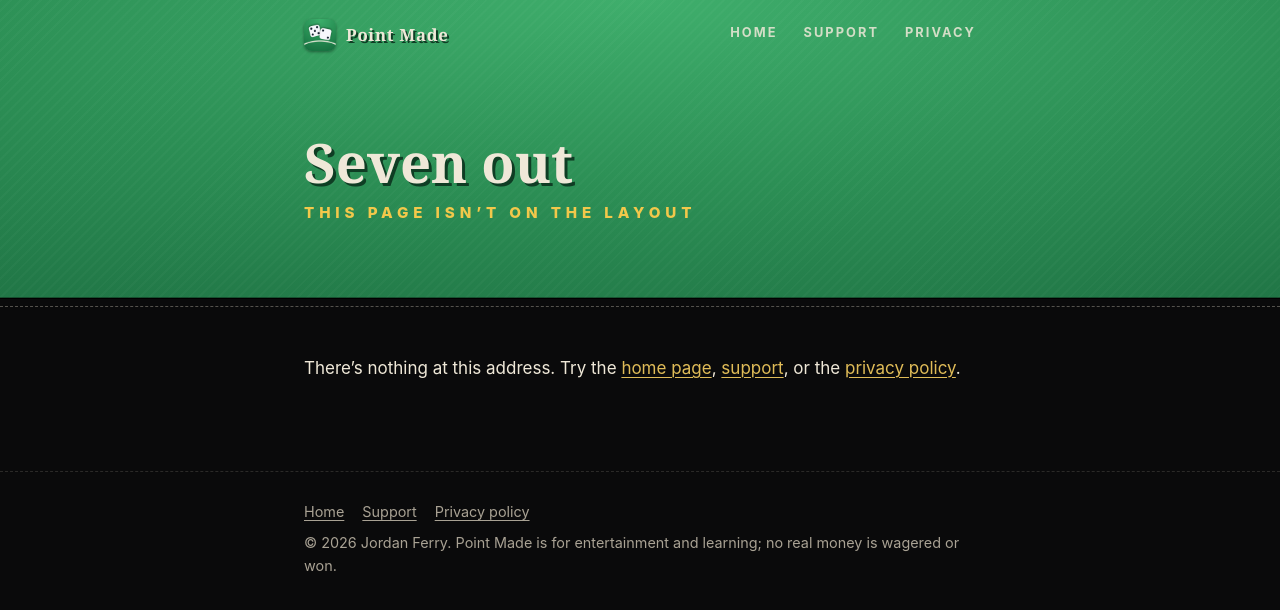
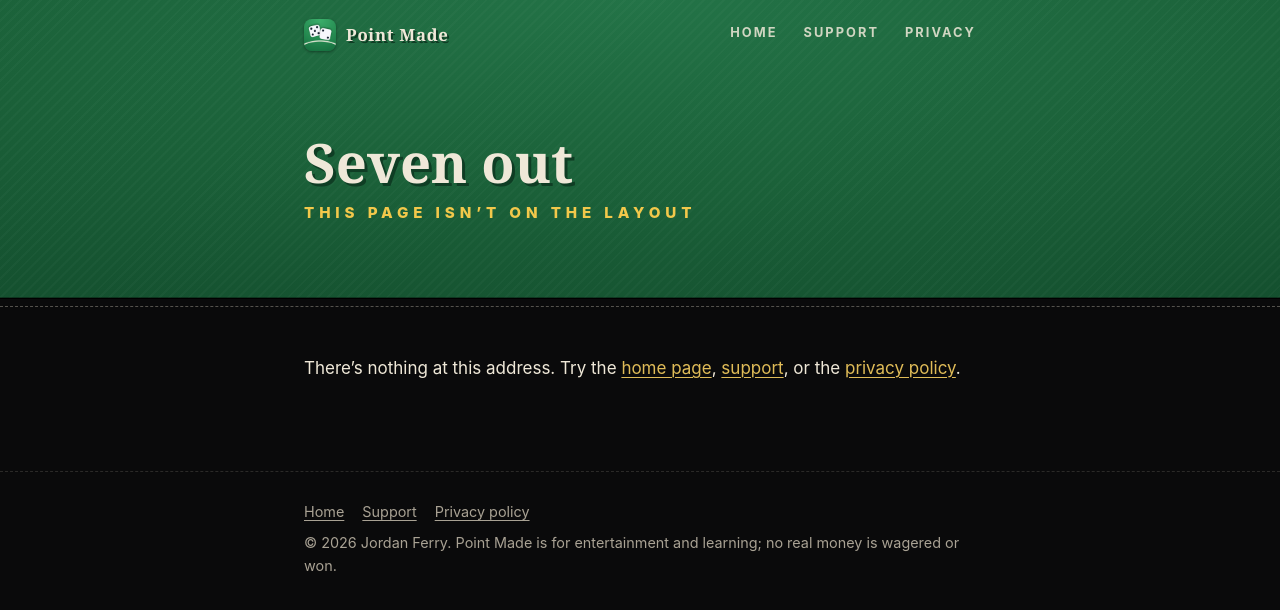
Before and after one commit to jsferry91/pointmadecraps.com, a plain HTML site: page 404.html in a window 1280 px wide. Drawn offline with Linux system fonts and the light colour scheme.

Commit message:
Match the app's darker felt
The app's felt is darker so its lettering clears WCAG contrast. The site's
felt gradient and the browser theme color follow it.

Co-Authored-By: Claude Opus 5.5 <noreply@anthropic.com>

```diff
--- a/404.html
+++ b/404.html
@@ -4,7 +4,7 @@
   <meta charset="utf-8">
   <meta name="viewport" content="width=device-width, initial-scale=1, viewport-fit=cover">
   <title>Not found · Point Made</title>
-  <meta name="theme-color" content="#2c8f55">
+  <meta name="theme-color" content="#1b6139">
   <meta name="robots" content="noindex">
   <link rel="icon" href="/images/icon-32.png" sizes="32x32" type="image/png">
   <link rel="apple-touch-icon" href="/images/icon-180.png">
--- a/styles.css
+++ b/styles.css
@@ -18,9 +18,9 @@
   --hairline: rgba(239, 232, 216, 0.14);
   --seam: rgba(239, 232, 216, 0.32);
 
-  --felt-centre: #3fae6c;
-  --felt-middle: #2c8f55;
-  --felt-edge: #1b6a3f;
+  --felt-centre: #237347;
+  --felt-middle: #1b6139;
+  --felt-edge: #11482a;
   --felt-shadow: #0f3d24;
   --tagline: #f2c84b;
 
```
Also changed, not shown: index.html (+1 -1 lines), privacy/index.html (+1 -1 lines), support/index.html (+1 -1 lines).
